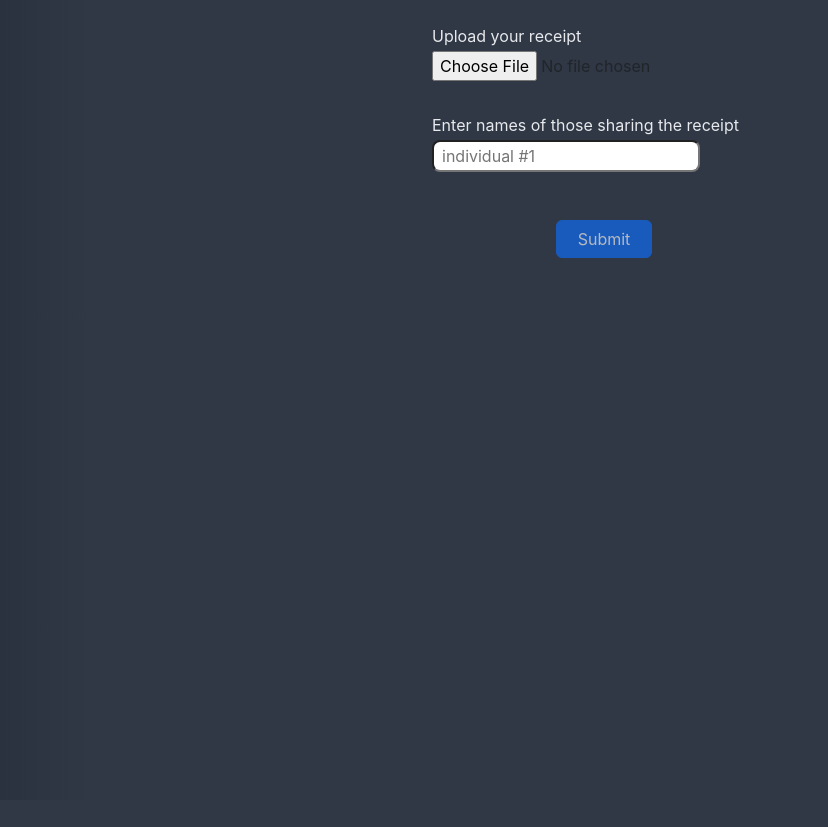
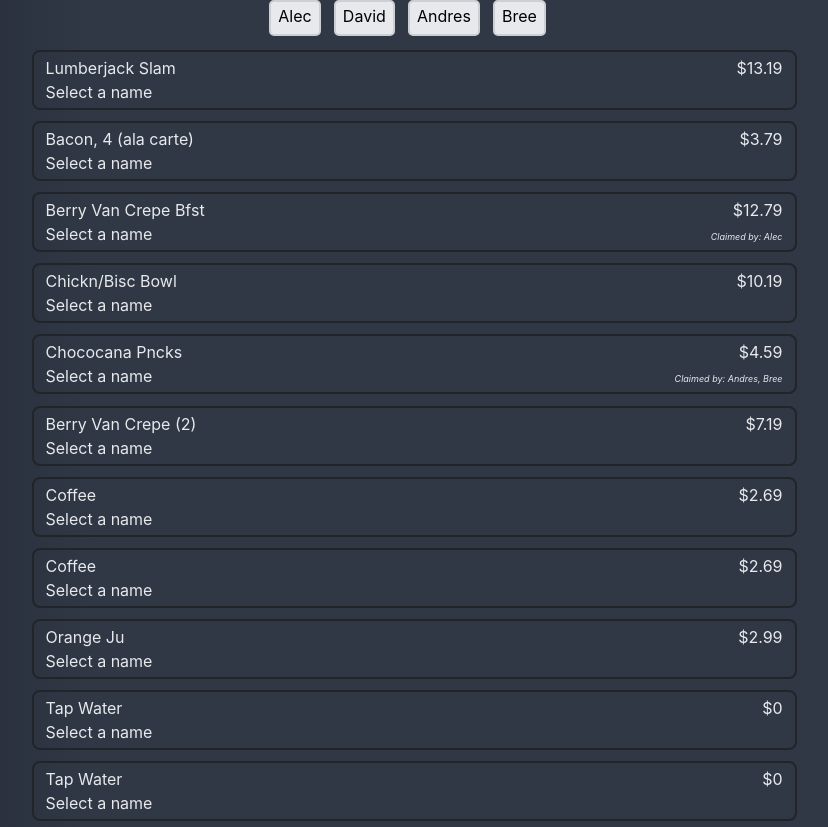
Before and after one commit to lucereal/CheckMates, a React (Create React App) app in the folder ui_folder/: page / in a window 1280 px wide. Shown: the whole page, without its empty margins (36-864 px from the left). Before the commit the page ends 800 px from the top, so only its background shows below. Built offline with nearby package versions, Linux system fonts and the light colour scheme.

Commit message:
Users can now claim things by toggling button

```diff
--- a/ui_folder/src/Components/InputComponent.js
+++ b/ui_folder/src/Components/InputComponent.js
@@ -5,12 +5,12 @@
 import { mock } from './mockReceipt';
 import ReceiptBreakdown from '../Shared/ReceiptBreakdown/ReceiptBreakdown';
 import InputNames from '../Shared/InputNames/InputNames';
-import NameTags from '../Shared/NameTags/NameTags';
+import NameTags from '../Shared/NameThings/NameTags';
 import { Spinner } from 'react-bootstrap';
 
 const InputComponent = () => {
     const [receiptImg, setReceiptImg] = useState(null);
-    const [receiptData, setReceiptData] = useState(null);
+    const [receiptData, setReceiptData] = useState(mock);
     const [participants, setParticipants] = useState([]);
     const [isLoading, setIsLoading] = useState(false);
 
--- a/ui_folder/src/Components/mockReceipt.js
+++ b/ui_folder/src/Components/mockReceipt.js
@@ -20,7 +20,7 @@
             "description": "Berry Van Crepe Bfst",
             "price": 12.79,
             "quantity": 1,
-            "claims": []
+            "claims": ["Alec"]
         },
         {
             "itemId": 3,
@@ -34,7 +34,7 @@
             "description": "Chococana Pncks",
             "price": 4.59,
             "quantity": 1,
-            "claims": []
+            "claims": ["Andres", "Bree"]
         },
         {
             "itemId": 5,
--- a/ui_folder/src/Shared/NameTags/NameTags.js
+++ b/ui_folder/src/Shared/NameThings/NameTags.js
@@ -11,7 +11,6 @@
             temp.splice(index, 1); // 2nd parameter means remove one item only
         }
 
-        console.log('-- NameTags.js|14 >> new', temp);
         setNames(temp);
     }
 
--- /dev/null
+++ b/ui_folder/src/Shared/NameThings/NameToggles.js
@@ -0,0 +1,32 @@
+import React, { useState } from 'react';
+
+const NameToggles = (props) => {
+    const {selected, setSelected, names } = props;
+
+    const toggleMe = (name) => {
+        console.log('-- NameToggles.js|8 >> name', name);
+        setSelected(name);
+    }
+
+    const createButtons = () => {
+        return names?.map((name, index) => {
+            return (
+                <span
+                    key={index}
+                    className={'toggle-button' + (selected === name ? ' selected' : "")}
+                    onClick={() => toggleMe(name)}
+                >
+                    {name}
+                </span>
+            )
+        })
+    }
+
+    return (
+        <div className='name-buttons-container'>
+            {createButtons()}
+        </div>
+    );
+}
+
+export default NameToggles;
--- a/ui_folder/src/Shared/ReceiptBreakdown/ReceiptBreakdown.js
+++ b/ui_folder/src/Shared/ReceiptBreakdown/ReceiptBreakdown.js
@@ -1,9 +1,32 @@
 import React, { useState, useRef } from 'react';
 import { Col } from 'react-bootstrap';
+import NameToggles from '../NameThings/NameToggles';
 
+function parseData (data) {
+    if (!data?.length) return;
+
+    const temp = {};
+    for (let item of data) {
+        console.log('-- ReceiptBreakdown.js|7 >> data', item);
+        // claimed by to be used for multiple people. Split price by size of it and add it to those in the array.
+        // instead of adding the entire total to just one person. Allows us to split an item by multiple people.
+        temp[item.description] = item;
+    }
+
+    console.log('-- ReceiptBreakdown.js|15 >> temp', temp);
+    return temp;
+}
+/** IF ITEM ID IN THE RESPONSE STAYS IN AN ORDER, THEN THAT WILL KEEP THINGS EASY
+ *  SINCE I DO NOT HAVE TO ITERATE THROUGH THINGS.
+ *
+ * @param {*} props
+ * @returns
+ */
 const ReceiptBreakdown = (props) => {
     // const [userName, setUserName] = useState("");
     const [selected, setSelected] = useState(-1);
+    const [selectedName, setSelectedName] = useState("");
+    const [itemData, setItemData] = useState(props.data);
     const selectedRef = useRef();
 
     // const inputChangeHandler = (evt) => {
@@ -12,9 +35,21 @@
 
     const selectItem = (index, item) => {
         // if (!userName) return;
-        if (selectedRef.current === index) {
-            // submit it!
-            console.log("SUBMIT!");
+
+        // item is selected with a name selection.
+        if (selectedRef.current === index && selectedName !== "") {
+            const tempItem = { ...item };
+            const tempData = [ ...itemData.items ];
+            tempItem.claims.push(selectedName.toString());
+
+            // Use item ID to grab that item from the array since they're just id's in chronological order
+            // This is handy because we dont have to iterate.
+            tempData[tempItem.id] = tempItem;
+
+            // Get a temp data to modify it with the new additions.
+            const tempMainData = { ...itemData};
+            tempMainData.items = tempData;
+            setItemData(tempMainData);
             return;
         }
 
@@ -24,7 +59,7 @@
     }
 
     const receiptItems = () => {
-        return props.data?.items?.map((item, index) => {
+        return itemData.items?.map((item, index) => {
             return (
                 <div
                     key={index}
@@ -41,12 +76,22 @@
                         </span>
                     </div>
                     <div className='bottom-row'>
-                        <span>
-                            { selectedRef.current === index ?
+                        <span id='tap-instruction'>
+                            {/* Let the user know to select a name if they haven't, otherwise continue. */}
+                            { selectedName !== "" ?
+                                (selected === index ?
                                 "Tap again to confirm"  :
-                                "Tap to claim"
+                                "Tap to claim")
+                                : "Select a name"
                             }
                         </span>
+                        {
+                            item.claims?.length ?
+                            <span id='claimed-by'>
+                                <i>{"Claimed by: " + item.claims.join(', ')}</i>
+                            </span>
+                            : null
+                        }
                     </div>
                 </div>
             )
@@ -56,6 +101,11 @@
     return(
         <Col id='receipt-grid'>
             {/* make buttons to filter out selected ones or have all shown */}
+            <NameToggles
+                selected={selectedName}
+                setSelected={setSelectedName}
+                names={props.data.users}
+            />
             {/* <input
                 className='input-name'
                 onChange={(e) => inputChangeHandler(e)}
--- a/ui_folder/src/Shared/SharedComponents.scss
+++ b/ui_folder/src/Shared/SharedComponents.scss
@@ -32,7 +32,7 @@
         .tag {
             margin-right: .8rem;
             margin-bottom: .5rem;
-            padding: .15rem .25rem;
+            padding: 0.15rem 0.35rem .25rem .35rem;
             border: 2px solid #cccfd3;
             border-radius: 5px;
             background-color: #E7E9EC;
@@ -56,13 +56,32 @@
     align-items: center;
     max-width: 900px;
 
-    .input-name {
-        border-radius: 8px;
-    }
-
     span {
         font-family: "Inter",sans-serif;
         color: #E7E9EC;
+    }
+
+    // Styling for the name buttons
+    .name-buttons-container {
+        display: flex;
+        flex-wrap: wrap;
+        .toggle-button {
+            padding: .15rem .45rem .35rem .45rem;
+            margin-right: .8rem;
+            margin-bottom: .5rem;
+            border: 2px solid #cccfd3;
+            border-radius: 5px;
+            background-color: #E7E9EC;
+            cursor: pointer;
+            font-family: "Inter",sans-serif;
+            color: black;
+        }
+
+        .selected {
+            background-color: #a7a9ac;
+            outline: 2px solid #cccfd3;
+            transition: .15s;
+        }
     }
 
     // Styling for the receipt items
@@ -73,11 +92,24 @@
         padding: .25rem .75rem;
         border: 2px solid ;
         border-radius: 8px;
+        cursor: pointer;
 
         .top-row {
             display: flex;
             flex-direction: row;
             justify-content: space-between;
+        }
+
+        .bottom-row {
+            display: flex;
+            justify-content: space-between;
+
+
+            #claimed-by {
+                i {
+                    font-size: xx-small;
+                }
+            }
         }
 
         .item-name {
```
